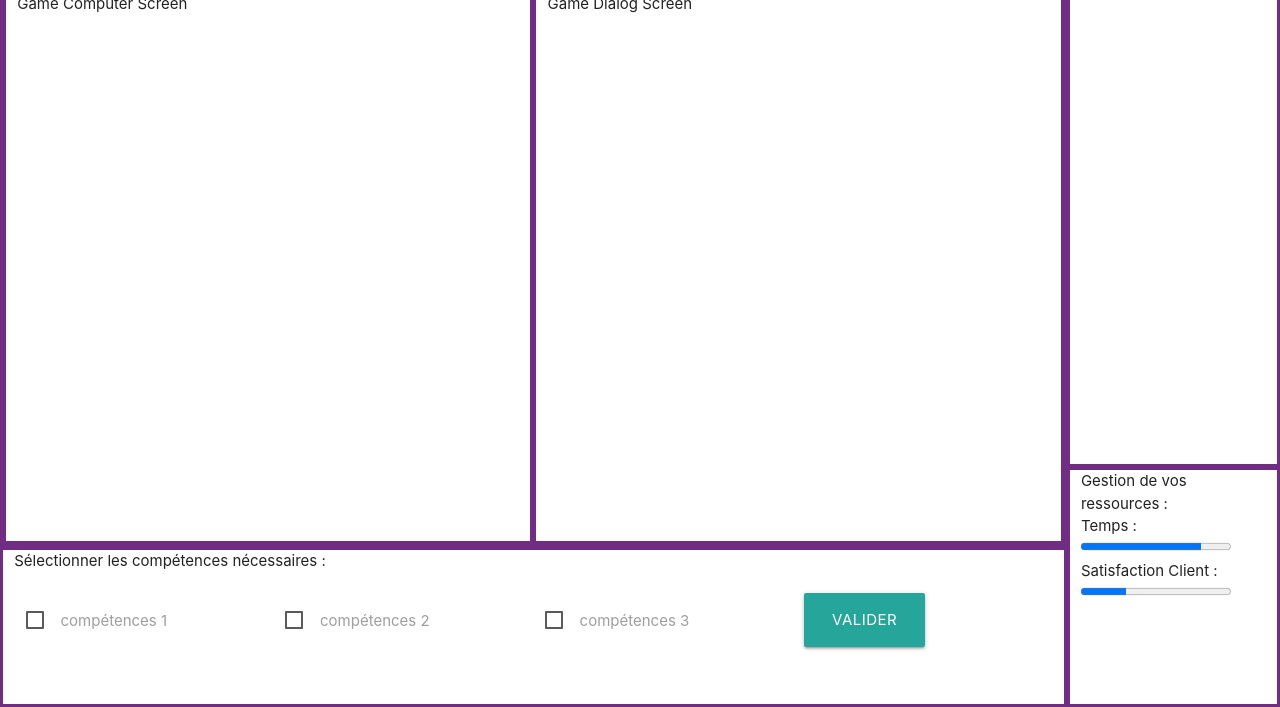
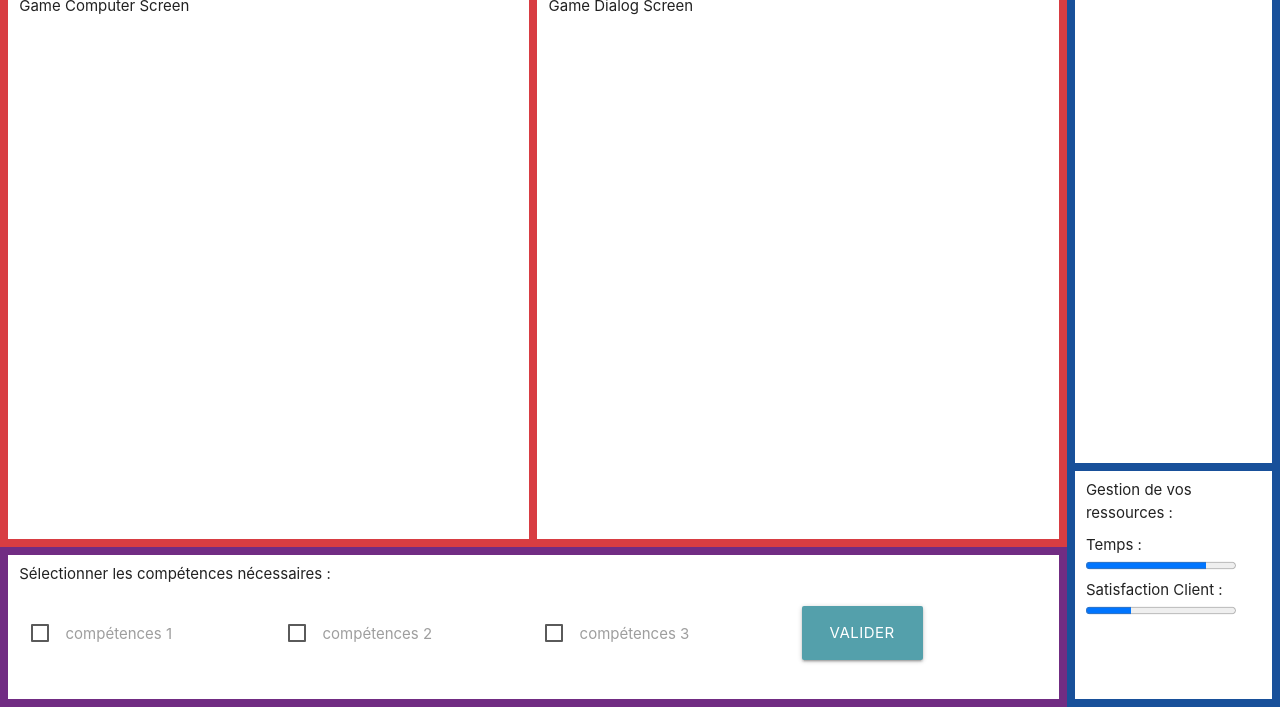
Before and after one commit to justinienghorra/SeriousGamathon, a plain HTML site: page game.html in a window 1280 px wide. Shown: the part 93-800 px from the top of the page. Drawn offline with nearby package versions, Linux system fonts and the light colour scheme.

Commit message:
Chartre v2

```diff
--- a/assets/css/style.css
+++ b/assets/css/style.css
@@ -13,8 +13,6 @@
 }
 
 .wrapper{
-    border-style: solid;
-    border-color: #712c83;
     height: 70%;
 }
 
@@ -25,32 +23,107 @@
 .title{
     height: 10%;
     text-align: center;
+    background-color:rgba(213,213,213,0.8);
+
 }
 
 .choices-zone{
     align-items: center;
     height: 20%;
-    border-style: solid;
-    border-color: #712c83;
+    border-top-width: 8px;
+    border-right-width: 8px;
+    border-bottom-width: 8px;
+    border-left-width: 8px;
+    padding-top: 8px;
+    padding-bottom: 40px;
+    border-left-color: #712c83;
+    border-left-style: solid;
+    border-right-color: #712c83;
+    border-right-style: solid;
+    border-top-color: #712c83;
+    border-top-style: solid;
+    border-bottom-color: #712c83;
+    border-bottom-style: solid;
 }
 
 .toDoList{
     height: 70%;
     text-align: center;
-    border-style: solid;
-    border-color: #712c83;
+    border-top-width: 8px;
+    border-right-width: 8px;
+    border-bottom-width: 4px;
+    border-left-width: 8px;
+    padding-top: 8px;
+    padding-bottom: 40px;
+    border-left-color: #18509a;
+    border-left-style: solid;
+    border-right-color: #18509a;
+    border-right-style: solid;
+    border-top-color: #18509a;
+    border-top-style: solid;
+    border-bottom-color: #18509a;
+    border-bottom-style: solid;
 }
 
 .ressouces{
     height: 30%;
     border-style: solid;
-    border-color: #712c83;
+    border-top-width: 4px;
+    border-right-width: 8px;
+    border-bottom-width: 8px;
+    border-left-width: 8px;
+    padding-top: 8px;
+    padding-bottom: 40px;
+    border-left-color: #18509a;
+    border-left-style: solid;
+    border-right-color: #18509a;
+    border-right-style: solid;
+    border-top-color: #18509a;
+    border-top-style: solid;
+    border-bottom-color: #18509a;
+    border-bottom-style: solid;
 }
 
-.wrapper-element{
+.game-website{
     height: 100%;
-    border-style: solid;
-    border-color: #712c83;
+    border-top-width: 8px;
+    border-right-width: 4px;
+    border-bottom-width: 8px;
+    border-left-width: 8px;
+    padding-top: 8px;
+    padding-bottom: 40px;
+    border-left-color: #d83d42;
+    border-left-style: solid;
+    border-right-color: #d83d42;
+    border-right-style: solid;
+    border-top-color: #d83d42;
+    border-top-style: solid;
+    border-bottom-color: #d83d42;
+    border-bottom-style: solid;
+
+}
+
+.game-dialog{
+    height: 100%;
+    border-top-width: 8px;
+    border-right-width: 8px;
+    border-bottom-width: 8px;
+    border-left-width: 4px;
+    padding-top: 8px;
+    padding-bottom: 40px;
+    border-left-color: #d83d42;
+    border-left-style: solid;
+    border-right-color: #d83d42;
+    border-right-style: solid;
+    border-top-color: #d83d42;
+    border-top-style: solid;
+    border-bottom-color: #d83d42;
+    border-bottom-style: solid;
+}
+
+.ressourcesdiv{
+    padding-top: 10px;
+
 }
 
 .row{
@@ -61,6 +134,10 @@
     margin-top: 2%
 }
 
+.btn-color{
+    background-color: #54A0AB;
+}
+
 html, body {
     height: 100%;
 }
--- a/game.html
+++ b/game.html
@@ -16,13 +16,16 @@
     <div class="row main">
         <div class="col s10">
             <div class="row title">
+                <span class="float:left">
+                    <img align="left" src="assets/img/idmc_logo.png">
+                </span>
                 Foo Fingerz
             </div>
             <div class="row wrapper">
-                <div class="col s6 wrapper-element">
+                <div class="col s6 game-website">
                     Game Computer Screen
                 </div>
-                <div class="col s6 wrapper-element">
+                <div class="col s6 game-dialog">
                     Game Dialog Screen
                 </div>
             </div>
@@ -49,7 +52,7 @@
                             </label>
                         </p>
                         <span class="col s3">
-                            <a class="waves-effect waves-light btn-large" v-on:click="treatComplaint">Valider</a>
+                            <a class="waves-effect waves-light btn-large btn-color" v-on:click="treatComplaint">Valider</a>
                         </span>
                     </form>
                 </div>
@@ -64,7 +67,7 @@
             <div class="row ressouces">
                 <div class="col s12">
                     <span>Gestion de vos ressources : </span>
-                    <div>
+                    <div class="ressourcesdiv">
                         Temps : </br> <progress max="100" value="80"></progress> </br>
                     </div>
                     <div>
```
Also changed, not shown: assets/img/idmc_logo.png (added).
